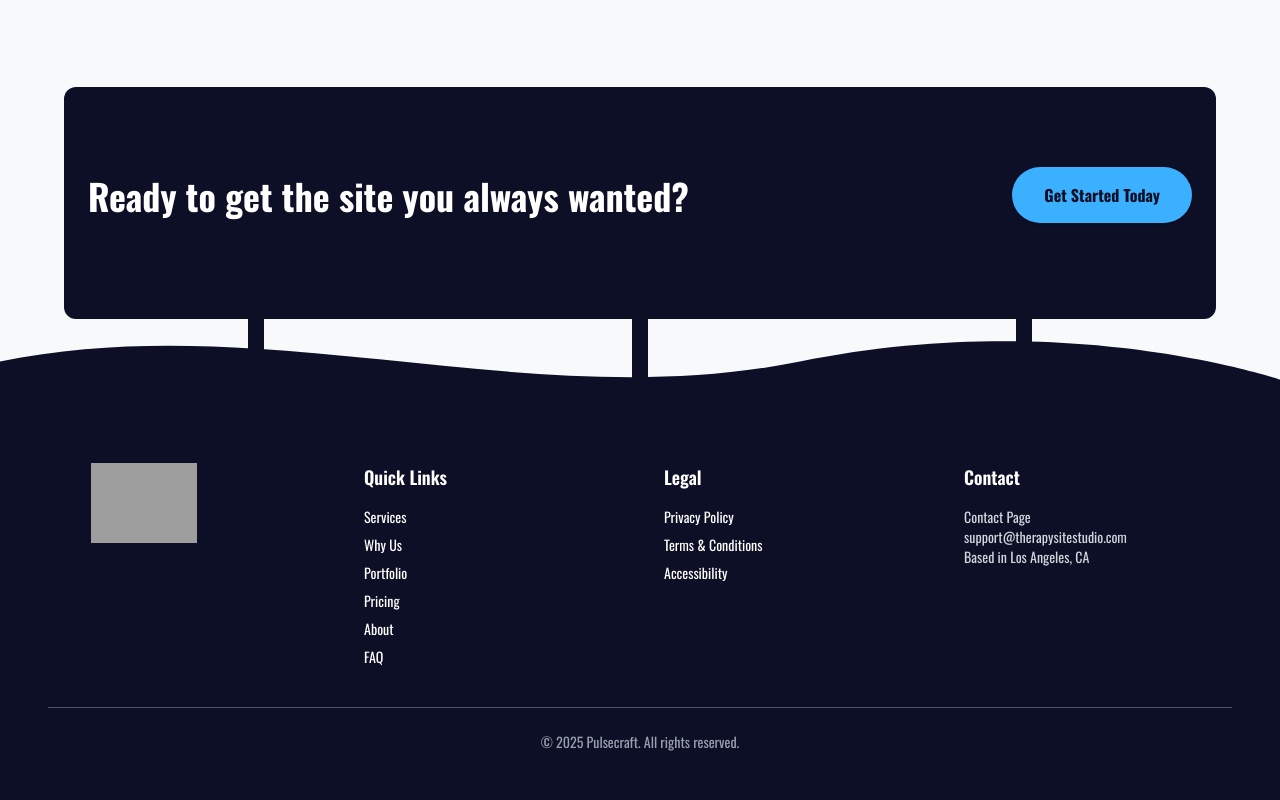
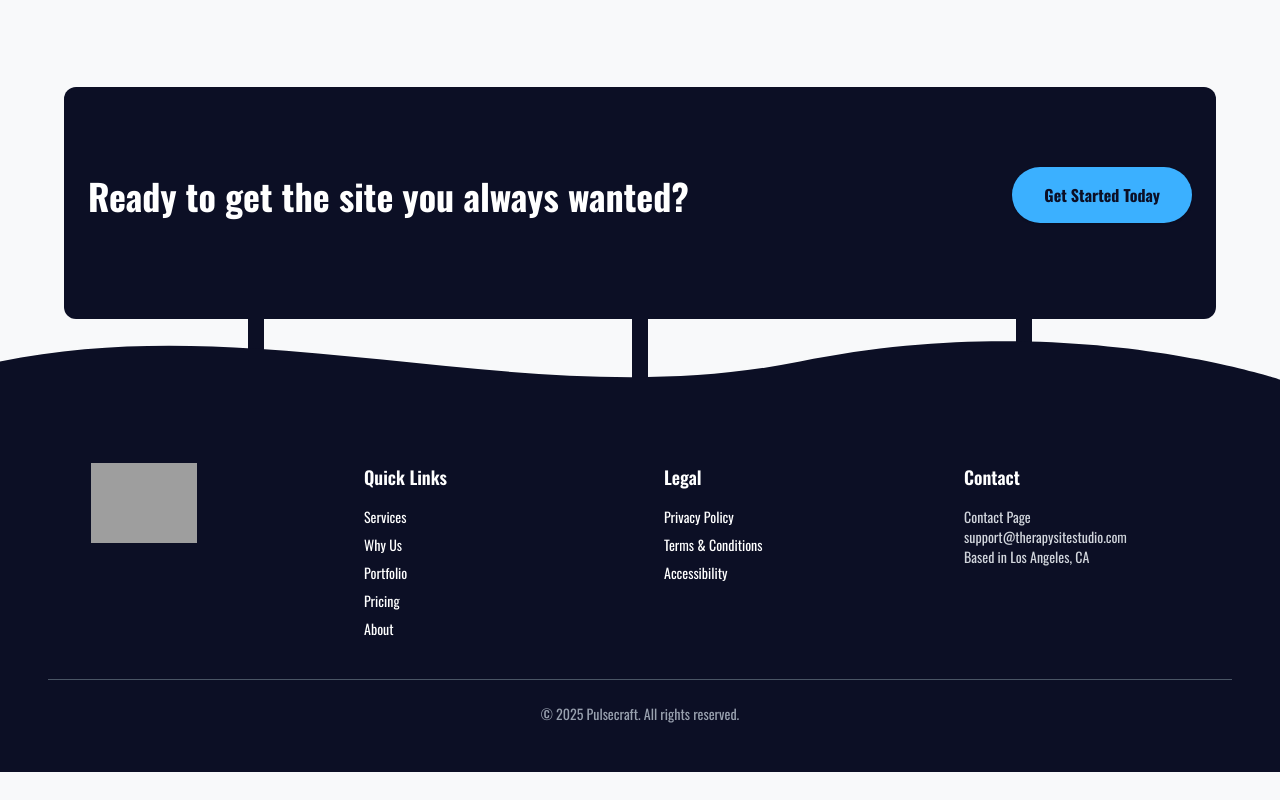
Before and after one commit to Jose-Escobedo/pulsecraft, a Next.js app: page / in a window 1280 px wide. Shown: the part 6691-7491 px from the top of the page. After the commit the page ends 7463 px from the top, so only its background shows below. Built offline with nearby package versions, Linux system fonts and the light colour scheme; grey boxes are pictures that could not be loaded.

Commit message:
editing out faq.

```diff
--- a/components/Footer.js
+++ b/components/Footer.js
@@ -20,7 +20,7 @@ export default function Footer() {
             <li><Link href="/#portfolio" className="hover:text-teal-300 transition">Portfolio</Link></li>
             <li><Link href="/pricing" className="hover:text-teal-300 transition">Pricing</Link></li>
             <li><Link href="/#about" className="hover:text-teal-300 transition">About</Link></li>
-            <li><Link href="/#faq" className="hover:text-teal-300 transition">FAQ</Link></li>
+
           </ul>
         </div>
 
```
